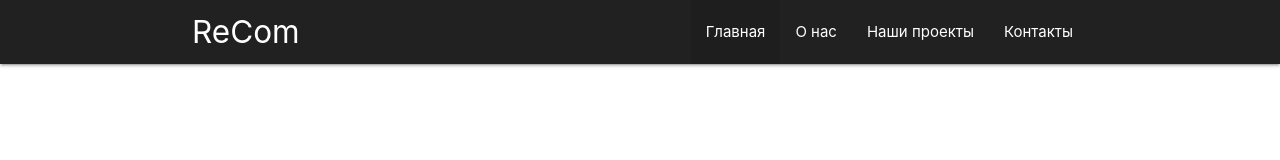
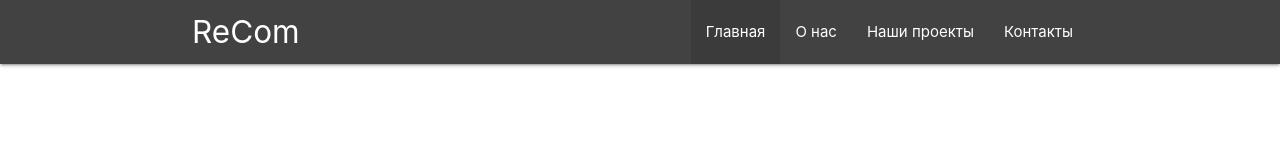
Before and after one commit to apelsin16/ml, a plain HTML site: page index.html in a window 1280 px wide. Shown: the top 160 px of the page. Drawn offline with Linux system fonts and the light colour scheme; grey boxes are pictures that could not be loaded.

Commit message:
carucelle

```diff
--- a/index.html
+++ b/index.html
@@ -13,7 +13,7 @@
 
 <body>
     <header>
-        <nav class="grey darken-4">
+        <nav class="grey darken-3">
             <div class="nav-wrapper">
                 <div class="container">
                     <a href="#" class="brand-logo">ReCom</a>
```
